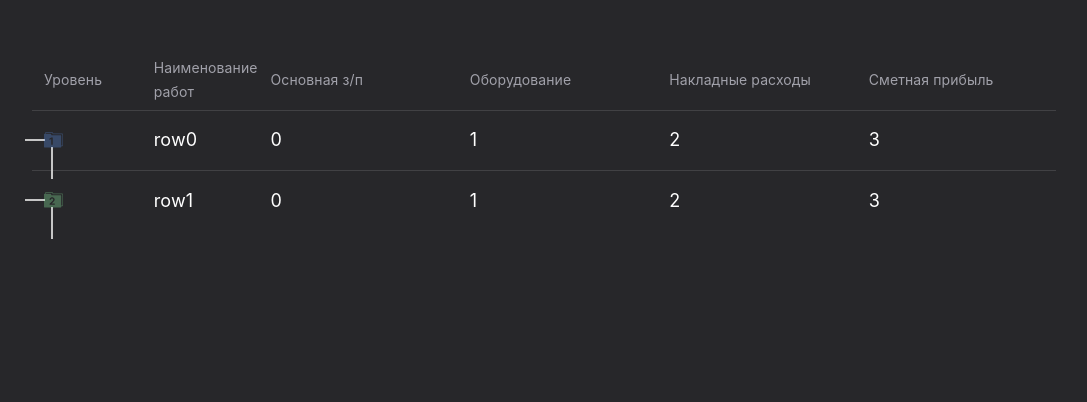
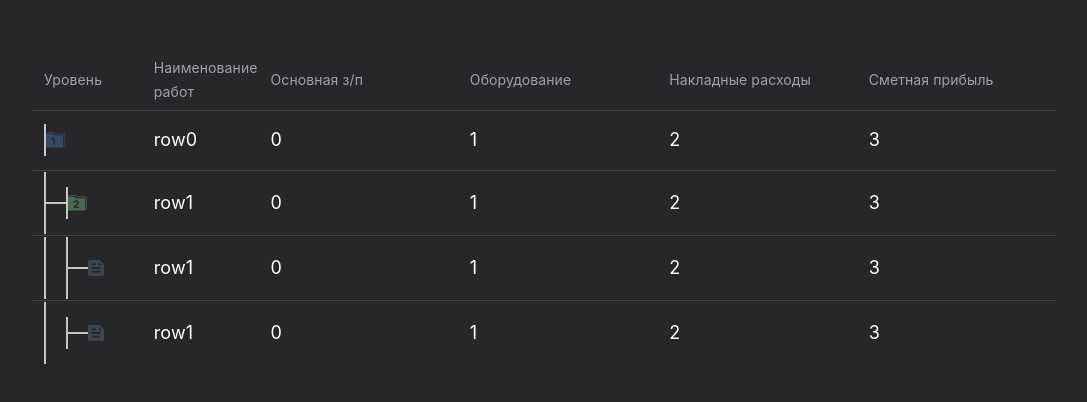
Before and after one commit to ArhDemetriy/test_material-ui, a React (Create React App) app: page / in a window 1280 px wide. Shown: the top 402 px of the page, without its empty margins (96-1183 px from the left). Built offline with nearby package versions, Linux system fonts and the light colour scheme.

Commit message:
dev input lines in control

```diff
--- a/src/features/CustomTable/Controls.module.scss
+++ b/src/features/CustomTable/Controls.module.scss
@@ -2,38 +2,58 @@
     width: 100%;
     height: 100%;
     display: flex;
+    align-items: center;
 
     // size __image element. default value, before useEffect(... getComputedStyle ...)
     --ico_height: 0px;
     --ico_width: 0px;
+    --lines_gap: 20px;
 
     // lines
     &__wrapper{
         display: flex;
         align-items: center;
+        justify-content: center;
         position: relative;
-        &-left{
-            flex-direction: row;
-        }
-        &-bottom{
-            flex-direction: column-reverse;
-        }
     }
     &__line{
-        position: absolute;
         border: 1px solid #C6C6C6;
-        &-vertical{
+        &-input{
+            margin-right: var(--lines_gap);
+            &-last{
+                margin-right: 0;
+            }
+            &-long{
+                height: calc(var(--row_height, 0px) + 2px);
+            }
+            &-short{
+                height: calc(calc(var(--row_height, 0px) - var(--ico_height, 0px)) / 2 + 2px);
+            }
+        }
+        &-dash{
+            width: 20px;
+        }
+        &-output{
             height: calc(calc(var(--row_height, 0px) - var(--ico_height, 0px)) / 2 + 2px);
-            top: -1px;
-            right: 1px;
         }
-        &-horizontal{
-            width: 20px;
-            right: -1px;
-        }
+
+
+
+
+        // &-vertical{
+        //     height: calc(calc(var(--row_height, 0px) - var(--ico_height, 0px)) / 2 + 2px);
+        //     top: -1px;
+        //     right: 1px;
+        // }
+        // &-horizontal{
+        //     width: 20px;
+        //     right: -1px;
+        // }
     }
 
     // image
+    &__background_images{
+    }
     &__image{
         position: relative;
         opacity: .3;
--- a/src/features/CustomTable/Controls.tsx
+++ b/src/features/CustomTable/Controls.tsx
@@ -1,24 +1,49 @@
 import { CSSProperties, FC, useEffect, useRef, useState } from 'react';
-import { IncludeClassName } from '../../types/reactTypes';
 import styles from './Controls.module.scss';
 import folder1 from "./ico/folder1.svg";
 import folder2 from "./ico/folder2.svg";
 import doc from "./ico/doc.svg";
 
 export interface ControlsProps{
-    readonly level?: 0 | 1 | 2
-    readonly existNextItem?: boolean
+    readonly countInputLines?: 0 | 1 | 2
+    readonly lastInputLineIsLong?: boolean
+    readonly existOutputLine?: boolean
+}
+
+const InputLines: FC<Pick<ControlsProps, 'countInputLines' | 'lastInputLineIsLong'>> = p => {
+    if (!p.countInputLines)
+        return null
+
+    const className = `${styles['controls__line']} ${styles['controls__line-input']}`
+
+    const classes: string[] = []
+    for (let i = 0; i < p.countInputLines - 1; i++)
+        classes.push(`${className} ${styles['controls__line-input-long']}`)
+
+    if (p.lastInputLineIsLong)
+        classes.push(`${className} ${styles['controls__line-input-long']} ${styles['controls__line-input-last']}`)
+    else
+        classes.push(`${className} ${styles['controls__line-input-short']} ${styles['controls__line-input-last']}`)
+
+    return <>{classes
+        .map((className, i) => <div className={className} key={i} />)}
+    </>
 }
 
 const ICO_HEIGHT = "--ico_height" as const
 const ICO_WIGHT = "--ico_width" as const
 
-export const Controls: FC<IncludeClassName<ControlsProps>> = p => {
-    let icoSrc = folder1
-    if (p.level === 1)
-        icoSrc = folder2
-    else if (p.level === 2)
-        icoSrc = doc
+function getIcoSrc(props: Pick<ControlsProps, 'countInputLines'>) {
+    let result = folder1
+    if (props.countInputLines === 1)
+        result = folder2
+    else if (props.countInputLines === 2)
+        result = doc
+    return result
+}
+
+export const Controls: FC<ControlsProps> = p => {
+    const icoSrc = getIcoSrc(p)
 
     // вынесение размеров иконки в корень элемента
     // необходимо для вычесления отступов линий
@@ -34,31 +59,33 @@ export const Controls: FC<IncludeClassName<ControlsProps>> = p => {
         const { height: rawHeight, width: rawWidth } = window.getComputedStyle(icoRef.current)
 
         let newSize: Partial<typeof sizeConstants> = {}
-        if (rawHeight != sizeConstants[ICO_HEIGHT])
+        if (rawHeight !== sizeConstants[ICO_HEIGHT])
             newSize[ICO_HEIGHT] = rawHeight
-        if (rawWidth != sizeConstants[ICO_WIGHT])
+        if (rawWidth !== sizeConstants[ICO_WIGHT])
             newSize[ICO_WIGHT] = rawWidth
 
         if (!Object.keys(newSize).length)
             return
 
         setSizeConstants({ ...sizeConstants, ...newSize })
+    }, [icoRef.current, sizeConstants])
 
-    }, [icoSrc, icoRef])
+    const isChildren = !!p.countInputLines
 
-    return <td className={p.requiredClass}>
-        <div style={sizeConstants as CSSProperties} className={styles['controls']}>
-            <div className={`${styles['controls__wrapper']} ${styles['controls__wrapper-left']}`}>
-                <div className={styles['controls__wrapper']}>
-                    <div className={`${styles['controls__line']} ${styles['controls__line-horizontal']}`} />
-                </div>
-                <div className={`${styles['controls__wrapper']} ${styles['controls__wrapper-bottom']}`}>
-                    <div className={styles['controls__wrapper']}>
-                        <div className={`${styles['controls__line']} ${styles['controls__line-vertical']}`} />
-                    </div>
-                    <img ref={icoRef} src={icoSrc} className={styles['controls__image']} alt="" />
-                </div>
+    return <div style={sizeConstants as CSSProperties} className={styles['controls']}>
+        <InputLines countInputLines={p.countInputLines} lastInputLineIsLong={p.lastInputLineIsLong} />
+
+        {isChildren && <div className={styles['controls__wrapper']} children={
+            <div className={`${styles['controls__line']} ${styles['controls__line-dash']}`} />} />}
+
+        {p.existOutputLine && <div className={styles['controls__wrapper']} children={
+            <div className={`${styles['controls__line']} ${styles['controls__line-output']}`} />} />}
+
+        <div className={styles['controls__wrapper']}>
+            <div className={styles['controls__background_images']} />
+            <div className={`${styles['controls__wrapper']} ${styles['controls__wrapper-bottom']}`}>
+                <img ref={icoRef} src={icoSrc} className={styles['controls__image']} alt="" />
             </div>
         </div>
-    </td>
+    </div>
 }
--- a/src/features/CustomTable/CustomTable.tsx
+++ b/src/features/CustomTable/CustomTable.tsx
@@ -29,8 +29,8 @@ export const CustomTable: FC<CustomTableProps> = p => {
         <tbody className={styles['table__body']}>
             <Row
                 requiredClass={styles['table__body__item'] || ''}
-                existNextItem={true}
-                level={0}
+                countInputLines={0}
+                existOutputLine={true}
                 data={{
                     rowName: 'row0',
                     salary: 0,
@@ -40,8 +40,33 @@ export const CustomTable: FC<CustomTableProps> = p => {
                 }} />
             <Row
                 requiredClass={styles['table__body__item'] || ''}
-                existNextItem={false}
-                level={1}
+                countInputLines={1}
+                lastInputLineIsLong={true}
+                existOutputLine={true}
+                data={{
+                    rowName: 'row1',
+                    salary: 0,
+                    equipmentCosts: 1,
+                    overheads: 2,
+                    estimatedProfit: 3,
+                }} />
+            <Row
+                requiredClass={styles['table__body__item'] || ''}
+                countInputLines={2}
+                lastInputLineIsLong={true}
+                existOutputLine={false}
+                data={{
+                    rowName: 'row1',
+                    salary: 0,
+                    equipmentCosts: 1,
+                    overheads: 2,
+                    estimatedProfit: 3,
+                }} />
+            <Row
+                requiredClass={styles['table__body__item'] || ''}
+                countInputLines={2}
+                lastInputLineIsLong={false}
+                existOutputLine={false}
                 data={{
                     rowName: 'row1',
                     salary: 0,
--- a/src/features/CustomTable/Row.tsx
+++ b/src/features/CustomTable/Row.tsx
@@ -20,7 +20,8 @@ export const Row: FC<IncludeClassName<RowProps>> = p => {
     tdClassName = p.requiredClass + tdClassName
 
     return <tr className={styles['row']}>
-        <Controls level={p.level} existNextItem={p.existNextItem} requiredClass={tdClassName} />
+        <td className={tdClassName}>
+            <Controls countInputLines={p.countInputLines} lastInputLineIsLong={p.lastInputLineIsLong} existOutputLine={p.existOutputLine} /></td>
         <td className={tdClassName}>{p.data.rowName}</td>
         <td className={tdClassName}>{p.data.salary}</td>
         <td className={tdClassName}>{p.data.equipmentCosts}</td>
```
